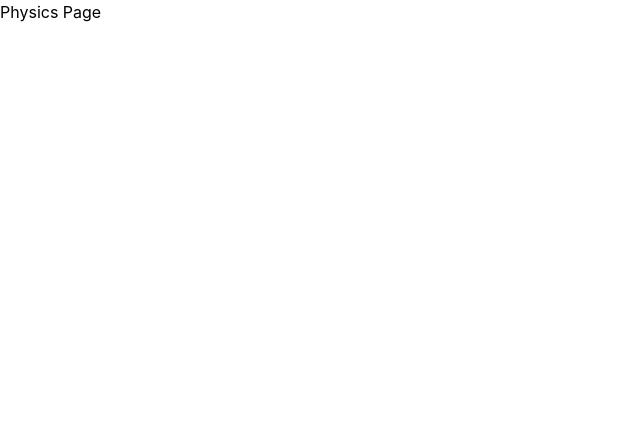
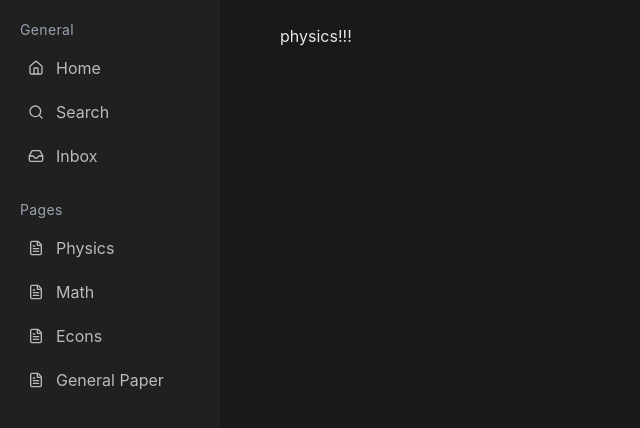
Before and after one commit to SaturdaySans/notes-workspace, a React (Vite) app in the folder notes-workspace/: page /physics in a window 1280 px wide. Shown: the top 428 px of the page, without its empty margins (0-640 px from the left). Built offline with nearby package versions, Linux system fonts and the light colour scheme.

Commit message:
reflected changes

```diff
--- a/notes-workspace/src/pages/Econs.tsx
+++ b/notes-workspace/src/pages/Econs.tsx
@@ -1,11 +1,10 @@
-import Sidebar from "../Sidebar.tsx";
+import Template from "../template.tsx";
 
 const Econs = () => {
     return (
-        <>
-            <Sidebar/>
+        <Template>
             <p> Econsmi</p>
-        </>
+        </Template>
     );
 };
 export default Econs;
--- a/notes-workspace/src/pages/GP.tsx
+++ b/notes-workspace/src/pages/GP.tsx
@@ -1,11 +1,10 @@
-import Sidebar from "../Sidebar.tsx";
+import Template from "../template.tsx";
 
 const GP = () => {
     return (
-        <>
-        <Sidebar />
+        <Template>
         <p>filler </p>
-        </>
+        </Template>
     );
 };
 
--- a/notes-workspace/src/pages/Math.tsx
+++ b/notes-workspace/src/pages/Math.tsx
@@ -1,12 +1,11 @@
-import Sidebar from "../Sidebar.tsx"
+import Template from "../template.tsx"
 
 
 const Maths = () => {
   return (
-    <>
-    <Sidebar/>
+    <Template>
     <div>Math</div>
-    </>
+    </Template>
 );
 };
 
--- a/notes-workspace/src/pages/Physics.tsx
+++ b/notes-workspace/src/pages/Physics.tsx
@@ -1,5 +1,11 @@
+import Template from "../template.tsx"
+
 const Physics = () => {
-  return <div>Physics Page</div>;
+  return (
+    <Template>
+      <p>physics!!!</p>
+    </Template>
+  );
 };
 
 export default Physics;
```
